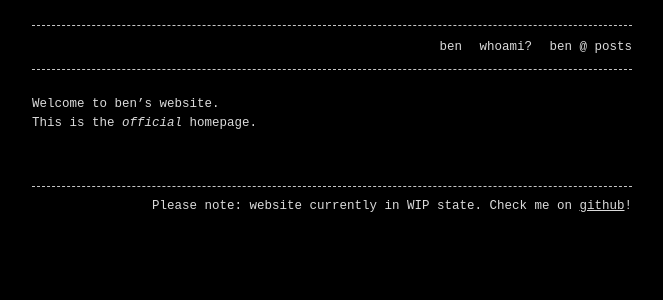
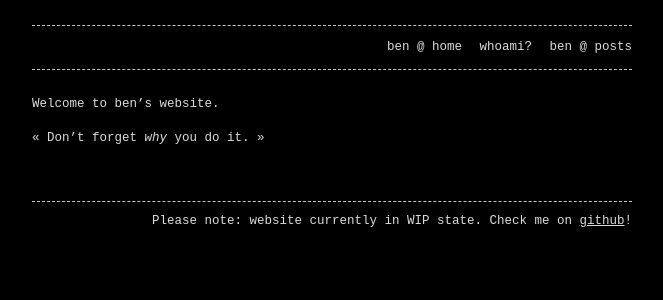
Before and after one commit to 0708090/0708090.github.io, a Jekyll site: the page built from index.md, in a window 1280 px wide. Shown: the top 300 px of the page, without its empty margins (308-971 px from the left). Built offline with Jekyll 4.4.1, drawn with Linux system fonts in a browser that asks for light colours.

Commit message:
Modify title and add motivational quote
Updated the title to include '@ home' and added a motivational quote.

```diff
--- a/index.md
+++ b/index.md
@@ -1,7 +1,8 @@
 ---
-title: ben
+title: ben @ home
 layout: home
 permalink: /
 ---
 Welcome to ben's website.
-This is the *official* homepage.
+
+<< Don't forget *why* you do it. >>
```
